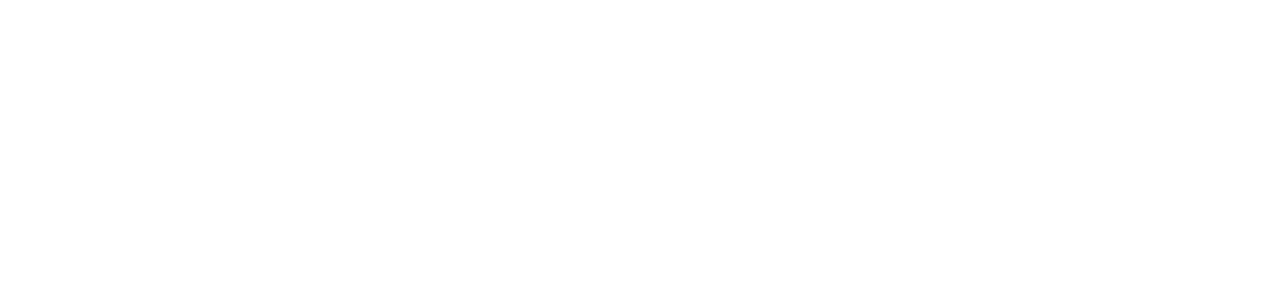
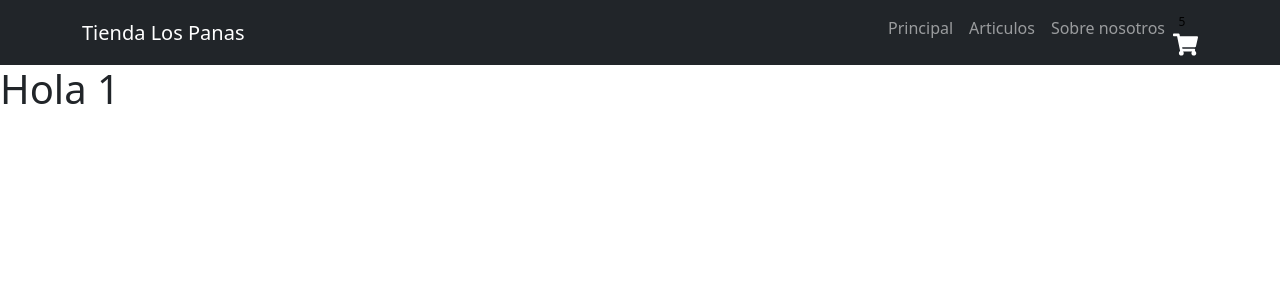
Before and after one commit to Alejandro951206/proyecto-e-commerce, a React (Create React App) app: page /pages/AboutUs in a window 1280 px wide. Before the commit this address had no page. Shown: the top 300 px of the page. Built offline with nearby package versions, Linux system fonts and the light colour scheme.

Commit message:
Improvements

```diff
--- a/package.json
+++ b/package.json
@@ -3,6 +3,9 @@
   "version": "0.1.0",
   "private": true,
   "dependencies": {
+    "@fortawesome/fontawesome-svg-core": "^6.3.0",
+    "@fortawesome/free-solid-svg-icons": "^6.3.0",
+    "@fortawesome/react-fontawesome": "^0.2.0",
     "@testing-library/jest-dom": "^5.16.5",
     "@testing-library/react": "^13.4.0",
     "@testing-library/user-event": "^13.5.0",
@@ -10,6 +13,7 @@
     "react": "^18.2.0",
     "react-bootstrap": "^2.7.2",
     "react-dom": "^18.2.0",
+    "react-icons": "^4.8.0",
     "react-router-dom": "^6.8.2",
     "react-scripts": "5.0.1",
     "web-vitals": "^2.1.4"
--- a/src/App.jsx
+++ b/src/App.jsx
@@ -4,9 +4,9 @@ import {BrowserRouter as Router,
   Routes,
   Route
 } from "react-router-dom";
-import Landing from '../src/components/pages/Landing';
-import ArticlesMain from "../src/components/pages/ArticlesPage";
-import AboutUs from '../src/components/pages/AboutUs';
+import Landing from './components/pages/Landing';
+import ArticlesPages from "./components/pages/ArticlesPages";
+import AboutUs from './components/pages/AboutUs';
 
 
 
@@ -14,15 +14,11 @@ import AboutUs from '../src/components/pages/AboutUs';
 function App() {
   return (
     <Router>
-
-       <div className="App">
        <Routes>
-          <Route exact path='/' component={Landing} />
-          <Route exact path='/pages/ArticlesMain' component={ArticlesMain} />
-          <Route exact path='/pages/about' component={AboutUs} />
+          <Route path='/' element={<Landing />}/>
+          <Route path='/pages/ArticlesPages' element={<ArticlesPages />}/>
+          <Route path='/pages/AboutUs' element={<AboutUs />}/>
       </Routes>
-      </div>
-
     </Router>
   );
 }
--- a/src/components/pages/AboutUs.jsx
+++ b/src/components/pages/AboutUs.jsx
@@ -1,13 +1,13 @@
 import React from 'react'
 import HeadeR from '../shared/NavBar';
 
-const AboutUsPage = () => {
+const AboutUs = () => {
     return (
 
       <div class="AboutUspage">
 
       <HeadeR />
-
+         <h1>Hola 1</h1>
 
       </div>
     );
@@ -18,4 +18,4 @@ const AboutUsPage = () => {
 
 
 
-  export default AboutUsPage;
+  export default AboutUs;
--- a/src/components/pages/ArticlesPage.jsx
+++ b/src/components/pages/ArticlesPages.jsx
@@ -8,7 +8,7 @@ const ArticlesPages = () => {
       <div class="ArticlesPage">
 
       <HeadeR />
-
+        <h2>hola 2</h2>
       <ArticlesMain />
 
       </div>
--- a/src/components/shared/ArticlesMain.jsx
+++ b/src/components/shared/ArticlesMain.jsx
@@ -1,47 +1,27 @@
 import React from 'react';
+import Card from 'react-bootstrap/Card';
 
 
-const product1 = [
+function ArticlesMain(){
 
-    'IMG',
-    'Kit Kat barra de chocolate',
-    '3 USD per unit',
-    'Candy',
-    'ID 1'
+return(
 
-  ];
+<div>
+    <Card style={{ width: '18rem' }}>
+      <Card.Img variant="top" src="/img/" />
+      <Card.Body>
+        <Card.Title>Card Title</Card.Title>
+        <Card.Text>
+          Some quick example text to build on the card title and make up the
+          bulk of the card's content.
+        </Card.Text>
+      </Card.Body>
+    </Card>
+</div>
 
-const product2 = [
+);
 
-    'IMG',
-    'Juicy Drop',
-    '2 USD per unit',
-    'Candy',
-    'ID 2'
+}
 
 
-]
-
-const product3 = [
-
-    'IMG',
-    'Snack picante',
-    '4 USD per unit',
-    'Snacks',
-    'ID 3'
-
-
-]
-
-  export default function List() {
-   const listproduct1 = product1.map(products1 =>
-      <div>{products1}</div>);
-
-    const listproduct2 = product2.map (products2=>
-        <div>{products2}</div>);
-
-    const listproduct3 = product3.map (products3=>
-            <div>{products3}</div>);
-
-    return <ul>{listproduct1} {listproduct2} {listproduct3}</ul>;
-  }
+export default ArticlesMain;
--- a/src/components/shared/NavBar.jsx
+++ b/src/components/shared/NavBar.jsx
@@ -6,14 +6,14 @@ import CartWidget from '../shared/WigetCart';
 
 function HeadeR() {
   return (
-    <div>
+    <div class="NaviBar">
             <Navbar bg="dark" variant="dark">
         <Container>
-          <Navbar.Brand href="Home">Tienda Los Panas</Navbar.Brand>
+          <Navbar.Brand href='/'>Tienda Los Panas</Navbar.Brand>
           <Nav className="NaviBar">
-            <Nav.Link to="/">Principal</Nav.Link>
-            <Nav.Link to="pages/ArticlesMain">Articulos</Nav.Link>
-            <Nav.Link to="pages/about">Sobre nosotros</Nav.Link>
+            <Nav.Link href='/'>Principal</Nav.Link>
+            <Nav.Link href='/pages/ArticlesPages'>Articulos</Nav.Link>
+            <Nav.Link href='/pages/AboutUs'>Sobre nosotros</Nav.Link>
             <CartWidget />
           </Nav>
         </Container>
--- a/src/components/shared/WigetCart.jsx
+++ b/src/components/shared/WigetCart.jsx
@@ -1,12 +1,17 @@
 import React from 'react';
 import './styles/CartWidget.css';
+import { FaShoppingCart } from "react-icons/fa";
+
 
 const CartWidget = () => {
 
   return (
+
     <div className="cart-widget">
+
       <div className="qty-display">5</div>
-    </div>
+      <FaShoppingCart className='cartStyle'/>
+  </div>
   );
 };
 
--- a/src/components/shared/styles/CartWidget.css
+++ b/src/components/shared/styles/CartWidget.css
@@ -2,18 +2,27 @@
     position: relative;
     cursor: pointer;
     text-align: center;
+    z-index: initial;
   }
 
   .qty-display {
     display: inline-block;
     width: 18px;
     height: 18px;
-    background-color: rgb(121, 0, 115);
+    color: black;
     border-radius: 50%;
     font-size: 12px;
-    position: absolute;
     text-align: center;
     line-height: 17px;
-    margin-left: 65rem;
-    margin-top: 0.5rem;
+    margin-right: 50%;
+
   }
+
+  .cartStyle {
+
+    font-size: 25px;
+    color: white;
+    display: flex;
+    z-index: inherit;
+
+  }
```
Also changed, not shown: src/components/shared/data.js (added, +34 -0 lines), src/assets/img/wigetCartFavicon.png (deleted), 1 other file (tests, documents, lock files or other folders).
